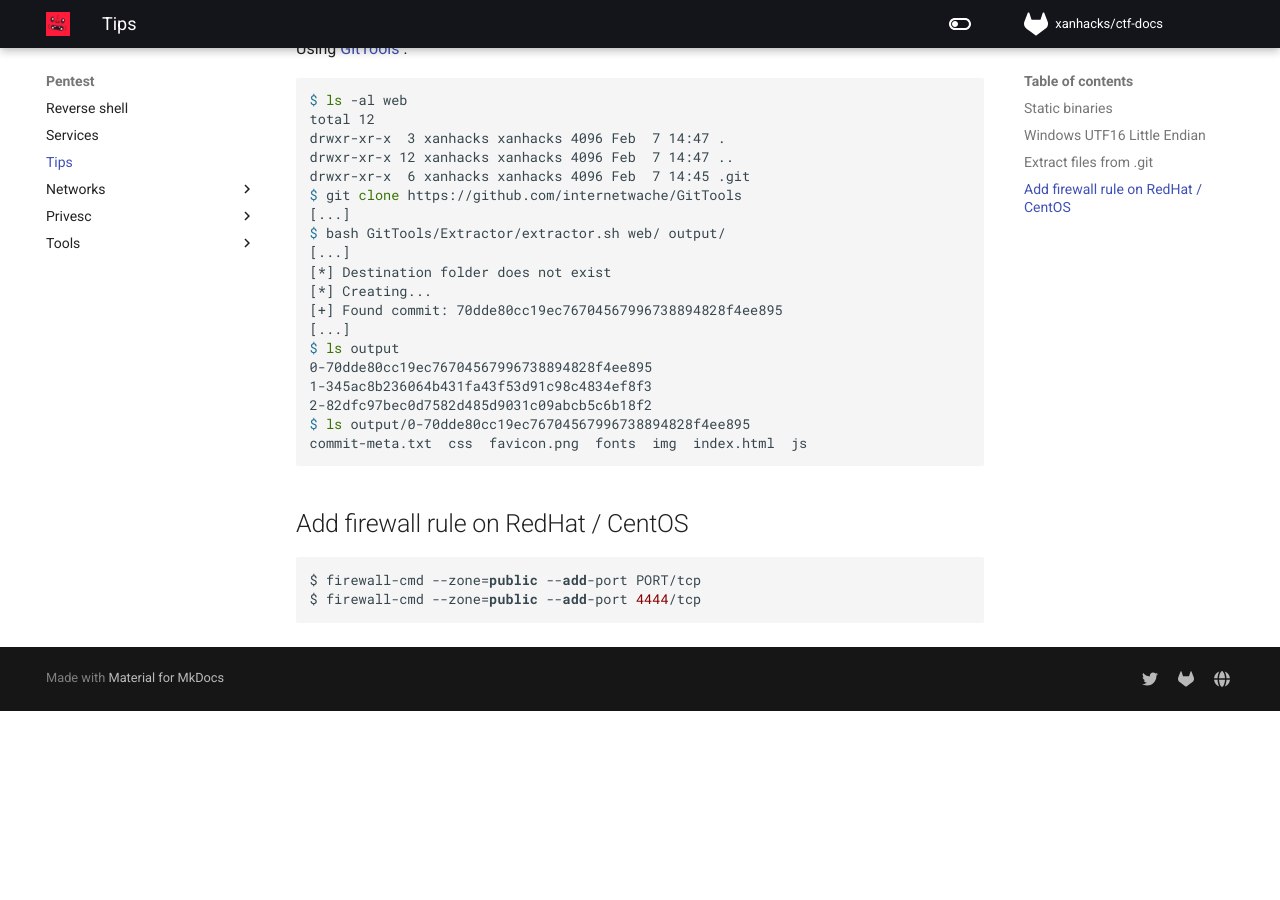
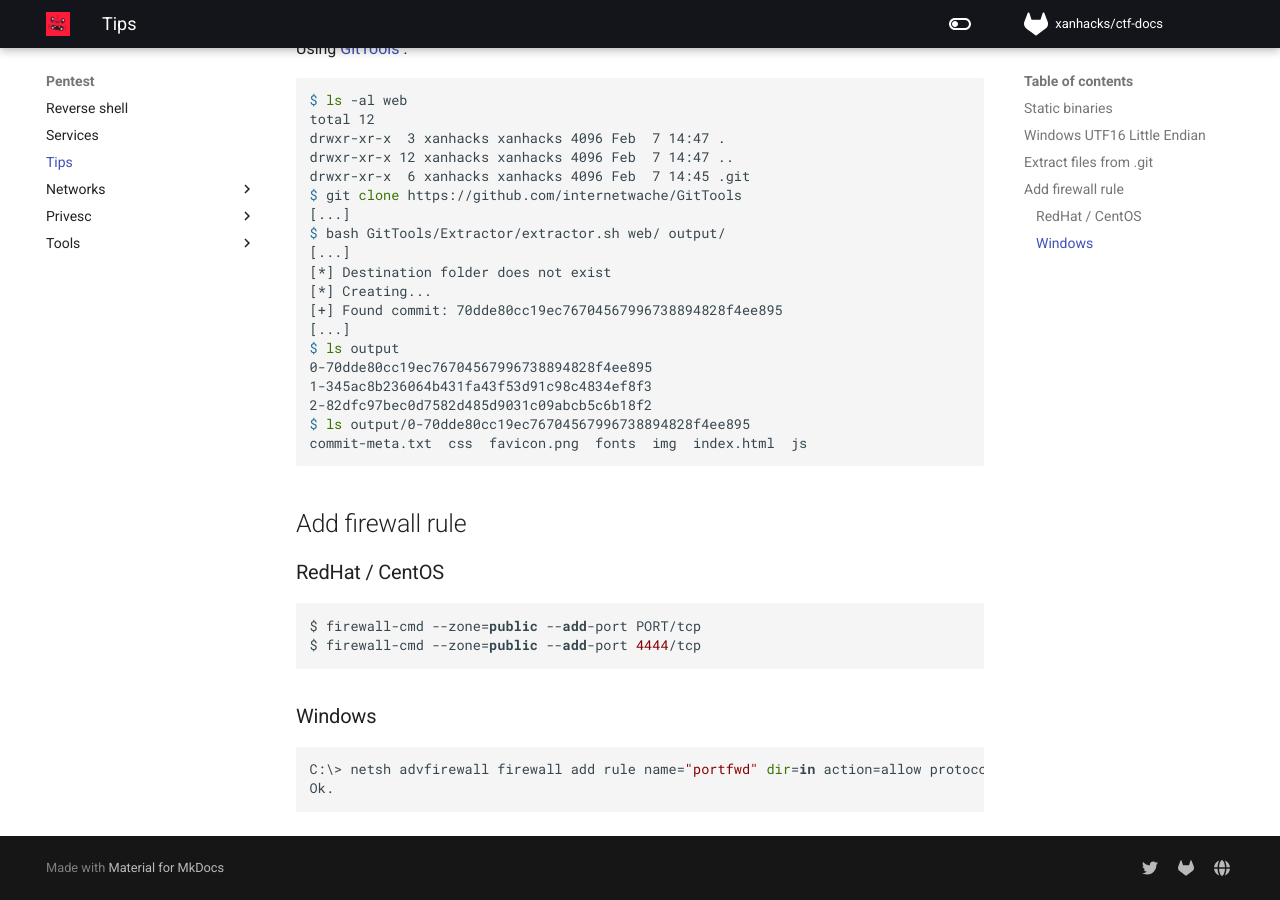
Before and after one commit to xanhacks/ctf-docs, an MkDocs documentation site: the page built from docs/pentest/tips.md, in a window 1280 px wide and 900 px high, scrolled down 1001 px. Built offline with MkDocs 1.6.1 and Material for MkDocs 9.7.7, drawn with Linux system fonts in a browser that asks for light colours; nearby versions of some CDN libraries; comment, search, counter and statistics services are not loaded; before the commit the page ends 1712 px from its top, so only the background shows below that.

Commit message:
add fw rule win

````diff
--- a/docs/pentest/tips.md
+++ b/docs/pentest/tips.md
@@ -62,9 +62,18 @@ $ ls output/0-70dde80cc19ec76704567996738894828f4ee895
 commit-meta.txt  css  favicon.png  fonts  img  index.html  js
 ```
 
-## Add firewall rule on RedHat / CentOS
+## Add firewall rule
+
+### RedHat / CentOS
 
 ```bash
 $ firewall-cmd --zone=public --add-port PORT/tcp
 $ firewall-cmd --zone=public --add-port 4444/tcp
 ```
+
+### Windows
+
+```powershell
+C:\> netsh advfirewall firewall add rule name="portfwd" dir=in action=allow protocol=tcp localport=20000
+Ok.
+```
````
